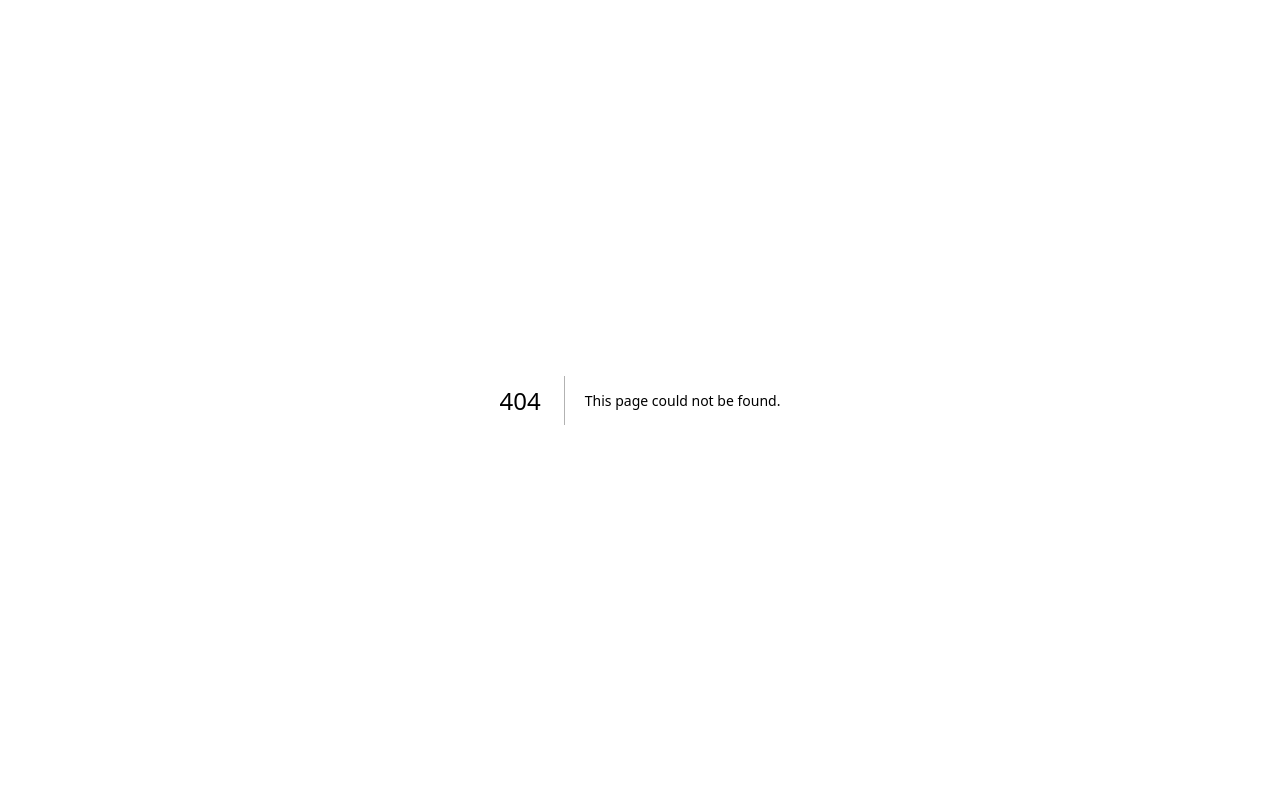
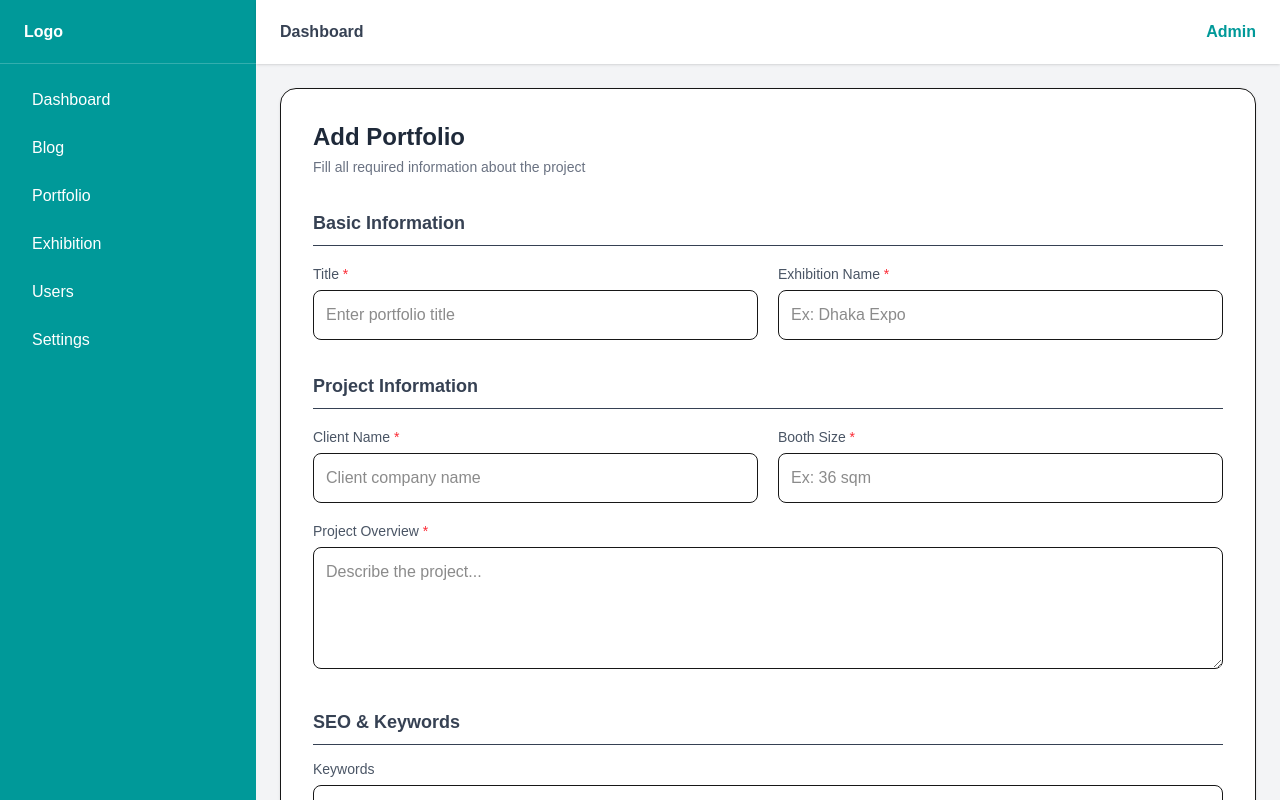
Before and after one commit to forhad1518/country-communication, a Next.js app: page /admin/portfolio/add in a window 1280 px wide. Before the commit this address had no page. Built offline with nearby package versions, Linux system fonts and the light colour scheme.

Commit message:
create all portfolio page and form with desing

```diff
--- a/app/(admin)/admin/exhibition/page.tsx
+++ b/app/(admin)/admin/exhibition/page.tsx
@@ -85,7 +85,6 @@ export default function ExhibitionPage() {
             // Save in DB
             const response = await axios.post("/api/exhibition", newData);
             setData(prev => [...prev, response.data.data]);
-            console.log(response.data.data);
             setPreview(null);
             form.reset();
             setSkeletonLoading(false);
--- a/app/(admin)/admin/layout.tsx
+++ b/app/(admin)/admin/layout.tsx
@@ -11,7 +11,7 @@ export default function AdminLayout({ children }: { children: React.ReactNode })
     const controllMenu = [
         { button: "Dashboard", link: "/admin" },
         { button: "Blog", link: "/admin/blog" },
-        { button: "Portfolio", link: "/admin/portfolio" },
+        { button: "Portfolio", link: "/admin/portfolio/" },
         { button: "Exhibition", link: "/admin/exhibition" },
         { button: "Users", link: "/admin/users" },
         { button: "Settings", link: "/admin/settings" }
@@ -87,7 +87,7 @@ export default function AdminLayout({ children }: { children: React.ReactNode })
                                 : "text-gray-500"
                             }`}
                     >
-                        <span>⬤</span>
+                        <span>##</span>
                         <span>{menu.button}</span>
                     </Link>
                 ))}
--- /dev/null
+++ b/app/(admin)/admin/portfolio/add/page.tsx
@@ -0,0 +1,170 @@
+"use client";
+
+import { useState } from "react";
+
+export default function AddPortfolio() {
+
+  const [form, setForm] = useState({
+    title: "",
+    exhibition_name: "",
+    clientName: "",
+    boothSize: "",
+    projectOverview: "",
+    keywords: "",
+  });
+
+  return (
+    <div className="max-w-5xl mx-auto bg-white p-6 md:p-8 rounded-2xl border shadow-sm space-y-8">
+
+      {/* TITLE */}
+      <div>
+        <h1 className="text-2xl font-semibold text-gray-800">
+          Add Portfolio
+        </h1>
+        <p className="text-gray-500 text-sm mt-1">
+          Fill all required information about the project
+        </p>
+      </div>
+
+      {/* BASIC INFO */}
+      <div className="space-y-4">
+        <h2 className="text-lg font-semibold text-gray-700 border-b pb-2">
+          Basic Information
+        </h2>
+
+        <div className="grid md:grid-cols-2 gap-5">
+
+          {/* TITLE */}
+          <div>
+            <label className="text-sm font-medium text-gray-600">
+              Title <span className="text-red-500">*</span>
+            </label>
+            <input
+              type="text"
+              placeholder="Enter portfolio title"
+              className="mt-1 w-full border p-3 rounded-lg focus:ring-2 focus:ring-primary outline-none"
+            />
+          </div>
+
+          {/* EXHIBITION */}
+          <div>
+            <label className="text-sm font-medium text-gray-600">
+              Exhibition Name <span className="text-red-500">*</span>
+            </label>
+            <input
+              type="text"
+              placeholder="Ex: Dhaka Expo"
+              className="mt-1 w-full border p-3 rounded-lg focus:ring-2 focus:ring-primary outline-none"
+            />
+          </div>
+
+        </div>
+      </div>
+
+      {/* PROJECT INFO */}
+      <div className="space-y-4">
+        <h2 className="text-lg font-semibold text-gray-700 border-b pb-2">
+          Project Information
+        </h2>
+
+        <div className="grid md:grid-cols-2 gap-5">
+
+          <div>
+            <label className="text-sm font-medium text-gray-600">
+              Client Name <span className="text-red-500">*</span>
+            </label>
+            <input
+              type="text"
+              placeholder="Client company name"
+              className="mt-1 w-full border p-3 rounded-lg"
+            />
+          </div>
+
+          <div>
+            <label className="text-sm font-medium text-gray-600">
+              Booth Size <span className="text-red-500">*</span>
+            </label>
+            <input
+              type="text"
+              placeholder="Ex: 36 sqm"
+              className="mt-1 w-full border p-3 rounded-lg"
+            />
+          </div>
+
+        </div>
+
+        <div>
+          <label className="text-sm font-medium text-gray-600">
+            Project Overview <span className="text-red-500">*</span>
+          </label>
+          <textarea
+            rows={4}
+            placeholder="Describe the project..."
+            className="mt-1 w-full border p-3 rounded-lg"
+          />
+        </div>
+      </div>
+
+      {/* KEYWORDS */}
+      <div className="space-y-3">
+        <h2 className="text-lg font-semibold text-gray-700 border-b pb-2">
+          SEO & Keywords
+        </h2>
+
+        <div>
+          <label className="text-sm font-medium text-gray-600">
+            Keywords
+          </label>
+          <input
+            type="text"
+            placeholder="design, booth, exhibition"
+            className="mt-1 w-full border p-3 rounded-lg"
+          />
+          <p className="text-xs text-gray-400 mt-1">
+            Separate keywords with comma
+          </p>
+        </div>
+      </div>
+
+      {/* IMAGES */}
+      <div className="space-y-4">
+        <h2 className="text-lg font-semibold text-gray-700 border-b pb-2">
+          Images
+        </h2>
+
+        <div className="grid md:grid-cols-2 gap-5">
+
+          <div>
+            <label className="text-sm font-medium text-gray-600">
+              Design Image <span className="text-red-500">*</span>
+            </label>
+            <input type="file" className="mt-1 w-full border p-3 rounded-lg" />
+          </div>
+
+          <div>
+            <label className="text-sm font-medium text-gray-600">
+              Live Image <span className="text-red-500">*</span>
+            </label>
+            <input type="file" className="mt-1 w-full border p-3 rounded-lg" />
+          </div>
+
+        </div>
+
+        <div>
+          <label className="text-sm font-medium text-gray-600">
+            Gallery Images
+          </label>
+          <input type="file" multiple className="mt-1 w-full border p-3 rounded-lg" />
+        </div>
+      </div>
+
+      {/* SUBMIT */}
+      <div className="flex justify-end">
+        <button className="bg-primary text-white px-6 py-3 rounded-lg hover:bg-primary-hover transition">
+          Submit Portfolio
+        </button>
+      </div>
+
+    </div>
+  );
+}
--- a/app/(admin)/admin/portfolio/page.tsx
+++ b/app/(admin)/admin/portfolio/page.tsx
@@ -1,7 +1,126 @@
-export default function Portfolio(){
-    return(
-        <div>
-            <p className="font-bold text-8xl">Hello Admin Portfolio</p>
+"use client";
+
+import Link from "next/link";
+import Image from "next/image";
+import { useState } from "react";
+
+export default function PortfolioPage() {
+
+  const [data] = useState([]);
+
+  return (
+    <div className="space-y-6">
+
+      {/* TOP BAR */}
+      <div className="flex justify-between items-center">
+        <h1 className="text-xl font-semibold text-gray-700">
+          All Portfolio
+        </h1>
+
+        <Link
+          href="/admin/portfolio/add"
+          className="bg-primary text-white px-4 py-2 rounded-lg hover:bg-primary-hover"
+        >
+          + Add Portfolio
+        </Link>
+      </div>
+
+      {/* TABLE / CARD */}
+      <div className="bg-white p-5 rounded-xl border shadow-sm">
+
+        {/* MOBILE */}
+        <div className="md:hidden space-y-4">
+          {data.length === 0 && (
+            <p className="text-center text-gray-400">No portfolio found</p>
+          )}
+
+          {data.map((item, i) => (
+            <div key={i} className="border p-4 rounded-lg">
+
+              <div className="flex gap-3">
+                <Image
+                  src={item.designImage}
+                  alt="img"
+                  width={80}
+                  height={60}
+                  className="rounded object-cover"
+                />
+
+                <div>
+                  <p className="font-semibold">{item.title}</p>
+                  <p className="text-sm text-gray-500">{item.exhibition_name}</p>
+                </div>
+              </div>
+
+              <div className="flex justify-between mt-3 text-sm">
+                <span>{item.projectInfo?.clientName}</span>
+
+                <div className="space-x-2">
+                  <button className="px-3 py-1 bg-accentColor text-white rounded">
+                    Edit
+                  </button>
+                  <button className="px-3 py-1 bg-red-500 text-white rounded">
+                    Delete
+                  </button>
+                </div>
+              </div>
+
+            </div>
+          ))}
         </div>
-    );
+
+        {/* DESKTOP */}
+        <div className="hidden md:block overflow-x-auto">
+          <table className="w-full text-left min-w-200">
+
+            <thead>
+              <tr className="border-b text-gray-500">
+                <th className="py-3">#</th>
+                <th>Image</th>
+                <th>Title</th>
+                <th>Exhibition</th>
+                <th>Client</th>
+                <th>Action</th>
+              </tr>
+            </thead>
+
+            <tbody>
+              {data.map((item, i) => (
+                <tr key={i} className="border-b hover:bg-gray-50">
+
+                  <td>{i + 1}</td>
+
+                  <td>
+                    <Image
+                      src={item.designImage}
+                      alt="img"
+                      width={60}
+                      height={50}
+                      className="rounded"
+                    />
+                  </td>
+
+                  <td>{item.title}</td>
+                  <td>{item.exhibition_name}</td>
+                  <td>{item.projectInfo?.clientName}</td>
+
+                  <td className="space-x-2">
+                    <button className="px-3 py-1 bg-accentColor text-white rounded">
+                      Edit
+                    </button>
+                    <button className="px-3 py-1 bg-red-500 text-white rounded">
+                      Delete
+                    </button>
+                  </td>
+
+                </tr>
+              ))}
+            </tbody>
+
+          </table>
+        </div>
+
+      </div>
+    </div>
+  );
 }
--- a/app/(auth)/login/page.tsx
+++ b/app/(auth)/login/page.tsx
@@ -33,8 +33,6 @@ export default function UserAuth() {
     const handleSubmit = (e: { preventDefault: () => void; }) => {
         e.preventDefault();
         if (!validate()) return;
-
-        console.log(form);
 
         // future api call
     };
--- a/app/api/exhibition/route.js
+++ b/app/api/exhibition/route.js
@@ -29,7 +29,6 @@ export async function DELETE(request) {
     await connectDB();
     try {
         const { id } = await request.json();
-        console.log("Received ID for deletion:", id); // Debug log
         const data = await deleteExhibition(id);
         return successResponse(data);
     } catch (error) {
```
